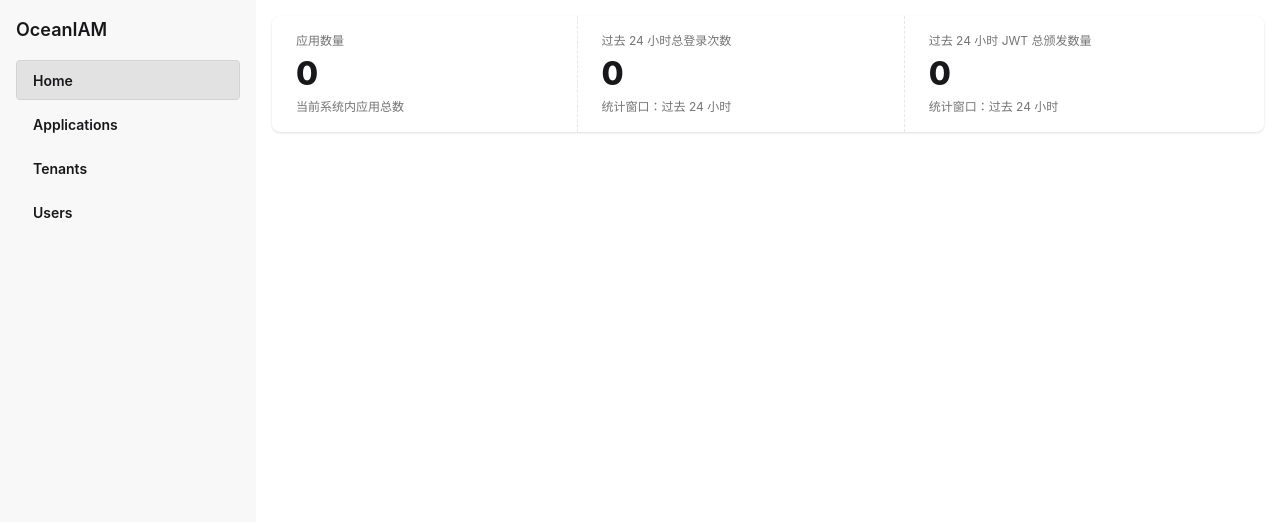
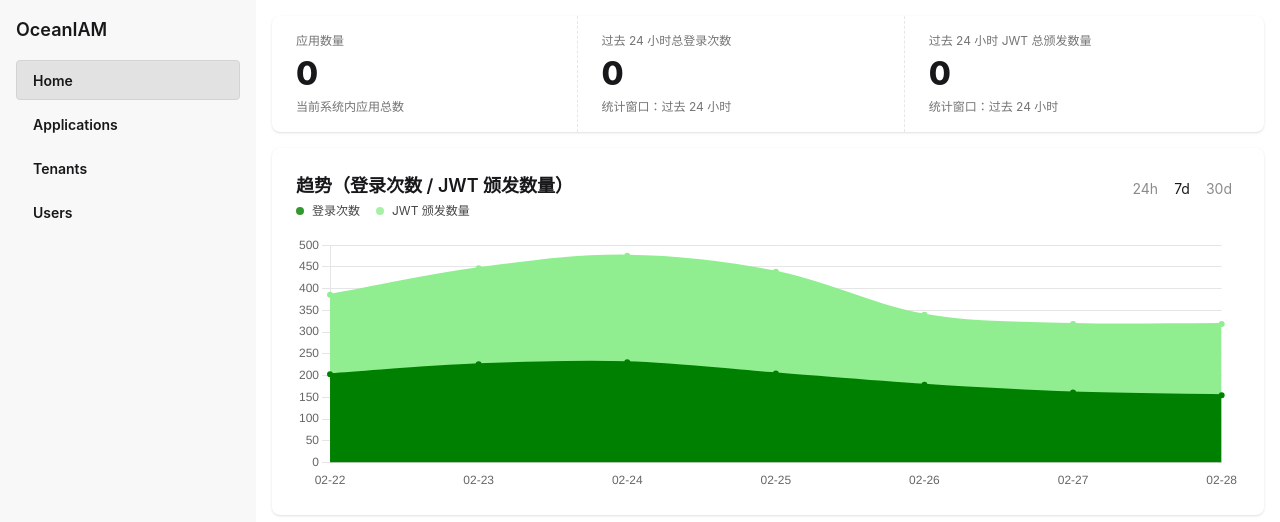
Before and after one commit to Krysztal112233/oceaniam, a Vue app in the folder frontend/: page / in a window 1280 px wide. Shown: the top 522 px of the page. Built offline with nearby package versions, Linux system fonts and the light colour scheme; some icons are missing.

Commit message:
feat(oceaniam-frontend): implemented `MetricsTrendCard`

```diff
--- a/frontend/package.json
+++ b/frontend/package.json
@@ -11,7 +11,9 @@
     "dependencies": {
         "@fontsource-variable/noto-sans-sc": "^5.2.10",
         "@iconify-vue/material-symbols": "^1.0.19",
+        "chart.js": "^4.5.1",
         "vue": "^3.5.25",
+        "vue-chartjs": "^5.3.3",
         "vue-router": "^4.6.4"
     },
     "devDependencies": {
--- /dev/null
+++ b/frontend/src/components/MetricsTrendCard.vue
@@ -0,0 +1,176 @@
+<script setup lang="ts">
+import { computed } from "vue";
+import { Line } from "vue-chartjs";
+import type { ChartData, ChartOptions, TooltipItem } from "chart.js";
+import {
+    CategoryScale,
+    Chart as ChartJS,
+    Filler,
+    Legend,
+    LinearScale,
+    LineElement,
+    PointElement,
+    Tooltip,
+} from "chart.js";
+
+ChartJS.register(
+    CategoryScale,
+    LinearScale,
+    PointElement,
+    LineElement,
+    Filler,
+    Tooltip,
+    Legend,
+);
+
+type MetricsTrendSeries = {
+    label: string;
+    data: number[];
+    color: {
+        line: string;
+        fill: string;
+    };
+};
+
+const props = withDefaults(
+    defineProps<{
+        title: string;
+        labels: string[];
+        series: MetricsTrendSeries[];
+        loading?: boolean;
+    }>(),
+    {
+        loading: false,
+    },
+);
+
+const numberFormatter = new Intl.NumberFormat("zh-CN");
+
+function resolveDaisyHslColor(input: string): string {
+    if (typeof document === "undefined") return input;
+
+    const match = input.match(
+        /^hsl\(\s*var\(\s*(--[\w-]+)\s*\)\s*(?:\/\s*([\d.]+)\s*)?\)$/i,
+    );
+    if (!match) return input;
+
+    const variableName = match[1];
+    if (!variableName) return input;
+    const alpha = match[2] ? Number(match[2]) : null;
+
+    const rawHsl = getComputedStyle(document.documentElement)
+        .getPropertyValue(variableName)
+        .trim();
+    if (!rawHsl) return input;
+
+    const [h, s, l] = rawHsl.split(/\s+/);
+    if (!h || !s || !l) return input;
+
+    if (alpha === null || Number.isNaN(alpha)) {
+        return `hsl(${h}, ${s}, ${l})`;
+    }
+
+    return `hsla(${h}, ${s}, ${l}, ${alpha})`;
+}
+
+const chartData = computed<ChartData<"line">>(() => ({
+    labels: props.labels,
+    datasets: props.series.map((serie) => ({
+        label: serie.label,
+        data: serie.data,
+        borderColor: resolveDaisyHslColor(serie.color.line),
+        backgroundColor: resolveDaisyHslColor(serie.color.fill),
+        fill: true,
+        tension: 0.35,
+        pointRadius: 2,
+        pointHoverRadius: 4,
+        borderWidth: 2,
+    })),
+}));
+
+const chartOptions = computed<ChartOptions<"line">>(() => ({
+    responsive: true,
+    maintainAspectRatio: false,
+    color: resolveDaisyHslColor("hsl(var(--bc))"),
+    interaction: {
+        mode: "index",
+        intersect: false,
+    },
+    plugins: {
+        legend: {
+            display: false,
+        },
+        tooltip: {
+            mode: "index",
+            intersect: false,
+            callbacks: {
+                label: (context: TooltipItem<"line">) => {
+                    const label = context.dataset.label ?? "";
+                    const value = context.parsed.y;
+                    if (value === null) return label;
+                    return `${label}: ${numberFormatter.format(value)}`;
+                },
+            },
+        },
+    },
+    scales: {
+        x: {
+            grid: {
+                display: false,
+            },
+            ticks: {
+                maxRotation: 0,
+            },
+        },
+        y: {
+            beginAtZero: true,
+        },
+    },
+}));
+</script>
+
+<template>
+    <!-- Card -->
+    <div class="card bg-base-100 shadow">
+        <!-- Card Body -->
+        <div class="card-body gap-4">
+            <div class="flex items-start justify-between gap-4">
+                <div class="min-w-0">
+                    <!-- Card Title -->
+                    <h2 class="card-title">{{ title }}</h2>
+                    <div
+                        v-if="series.length"
+                        class="mt-1 flex flex-wrap items-center gap-x-4 gap-y-1 text-xs opacity-80"
+                    >
+                        <div
+                            v-for="serie in series"
+                            :key="serie.label"
+                            class="inline-flex items-center gap-2"
+                        >
+                            <span
+                                class="h-2 w-2 rounded-full"
+                                :style="{ backgroundColor: serie.color.line }"
+                            />
+                            <span class="truncate">{{ serie.label }}</span>
+                        </div>
+                    </div>
+                </div>
+
+                <div class="shrink-0">
+                    <slot name="actions"></slot>
+                </div>
+            </div>
+
+            <!-- If data still loading, display skeleton instead -->
+            <div v-if="loading" class="skeleton h-64 w-full"></div>
+
+            <div v-else class="h-64 w-full">
+                <Line
+                    :data="chartData"
+                    :options="chartOptions"
+                    dataset-id-key="label"
+                />
+            </div>
+        </div>
+    </div>
+</template>
--- a/frontend/src/view/HomeView.vue
+++ b/frontend/src/view/HomeView.vue
@@ -2,9 +2,10 @@
 import AppsIcon from "@iconify-vue/material-symbols/apps";
 import LoginIcon from "@iconify-vue/material-symbols/login";
 import TokenIcon from "@iconify-vue/material-symbols/token-outline";
-import { ref } from "vue";
+import { computed, ref } from "vue";
 import MetricsStats from "../components/MetricsStats.vue";
 import MetricsStatsItem from "../components/MetricsStatsItem.vue";
+import MetricsTrendCard from "../components/MetricsTrendCard.vue";
 
 type DashboardMetrics = {
     applicationsCount: number;
@@ -23,6 +24,106 @@ const numberFormatter = new Intl.NumberFormat("zh-CN");
 function formatNumber(value: number): string {
     return numberFormatter.format(value);
 }
+
+type MetricsTimeWindow = "24h" | "7d" | "30d";
+
+const timeWindow = ref<MetricsTimeWindow>("7d");
+
+function formatMonthDay(date: Date): string {
+    const month = String(date.getMonth() + 1).padStart(2, "0");
+    const day = String(date.getDate()).padStart(2, "0");
+    return `${month}-${day}`;
+}
+
+function formatHour(date: Date): string {
+    return String(date.getHours()).padStart(2, "0");
+}
+
+// NOTE: THIS IS MOCKING DATA GENERATOR.
+function lastNDaysLabels(days: number): string[] {
+    const now = new Date();
+    return Array.from({ length: days }, (_, index) => {
+        const date = new Date(now);
+        date.setDate(now.getDate() - (days - 1 - index));
+        return formatMonthDay(date);
+    });
+}
+
+// NOTE: THIS IS MOCKING DATA GENERATOR.
+function lastNHoursLabels(hours: number): string[] {
+    const now = new Date();
+    return Array.from({ length: hours }, (_, index) => {
+        const date = new Date(now);
+        date.setHours(now.getHours() - (hours - 1 - index));
+        return formatHour(date);
+    });
+}
+
+// NOTE: THIS IS MOCKING DATA GENERATOR.
+function generateSeries(
+    length: number,
+    base: number,
+    variance: number,
+): number[] {
+    return Array.from({ length }, (_, index) => {
+        const wave = Math.sin(index * 0.9) * 0.6 + Math.cos(index * 0.35) * 0.4;
+        const value = base + variance * (0.5 + 0.5 * wave) + (index % 3) * 3;
+        return Math.max(0, Math.round(value));
+    });
+}
+
+const trendLabels = computed(() => {
+    switch (timeWindow.value) {
+        case "24h":
+            return lastNHoursLabels(24);
+        case "30d":
+            return lastNDaysLabels(30);
+        case "7d":
+        default:
+            return lastNDaysLabels(7);
+    }
+});
+
+const trendSeries = computed(() => {
+    const length = trendLabels.value.length;
+
+    const loginBase = timeWindow.value === "24h" ? 18 : 140;
+    const loginVariance = timeWindow.value === "24h" ? 35 : 90;
+    const loginSeries = generateSeries(length, loginBase, loginVariance);
+
+    const jwtSeries = loginSeries.map((value, index) =>
+        Math.round(value * (1.9 + (index % 4) * 0.08)),
+    );
+
+    // NOTE: CHANGE THIS IN FUTURE
+    return [
+        {
+            label: "登录次数",
+            data: loginSeries,
+            // color: {
+            //     line: "hsl(var(--p))",
+            //     fill: "hsl(var(--p) / 0.20)",
+            // },
+
+            color: {
+                line: "green",
+                fill: "green",
+            },
+        },
+        {
+            label: "JWT 颁发数量",
+            data: jwtSeries,
+            // color: {
+            //     line: "hsl(var(--a))",
+            //     fill: "hsl(var(--a) / 0.20)",
+            // },
+            color: {
+                line: "lightgreen",
+                fill: "lightgreen",
+            },
+        },
+    ];
+});
 </script>
 
 <template>
@@ -33,22 +134,57 @@ function formatNumber(value: number): string {
                 :value="formatNumber(metrics.applicationsCount)"
                 desc="当前系统内应用总数"
                 :icon="AppsIcon"
-                figure-class="text-secondary"
+                figure-class="text-primary"
             />
             <MetricsStatsItem
                 title="过去 24 小时总登录次数"
                 :value="formatNumber(metrics.totalLoginsLast24h)"
                 desc="统计窗口：过去 24 小时"
                 :icon="LoginIcon"
-                figure-class="text-secondary"
+                figure-class="text-primary"
             />
             <MetricsStatsItem
                 title="过去 24 小时 JWT 总颁发数量"
                 :value="formatNumber(metrics.totalJwtIssuedLast24h)"
                 desc="统计窗口：过去 24 小时"
                 :icon="TokenIcon"
-                figure-class="text-accent"
+                figure-class="text-primary"
             />
         </MetricsStats>
+
+        <MetricsTrendCard
+            title="趋势（登录次数 / JWT 颁发数量）"
+            :labels="trendLabels"
+            :series="trendSeries"
+        >
+            <template #actions>
+                <div class="tabs tabs-boxed tabs-sm">
+                    <button
+                        type="button"
+                        class="tab"
+                        :class="{ 'tab-active': timeWindow === '24h' }"
+                        @click="timeWindow = '24h'"
+                    >
+                        24h
+                    </button>
+                    <button
+                        type="button"
+                        class="tab"
+                        :class="{ 'tab-active': timeWindow === '7d' }"
+                        @click="timeWindow = '7d'"
+                    >
+                        7d
+                    </button>
+                    <button
+                        type="button"
+                        class="tab"
+                        :class="{ 'tab-active': timeWindow === '30d' }"
+                        @click="timeWindow = '30d'"
+                    >
+                        30d
+                    </button>
+                </div>
+            </template>
+        </MetricsTrendCard>
     </div>
 </template>
```
Also changed, not shown: 1 other file (tests, documents, lock files or other folders).
